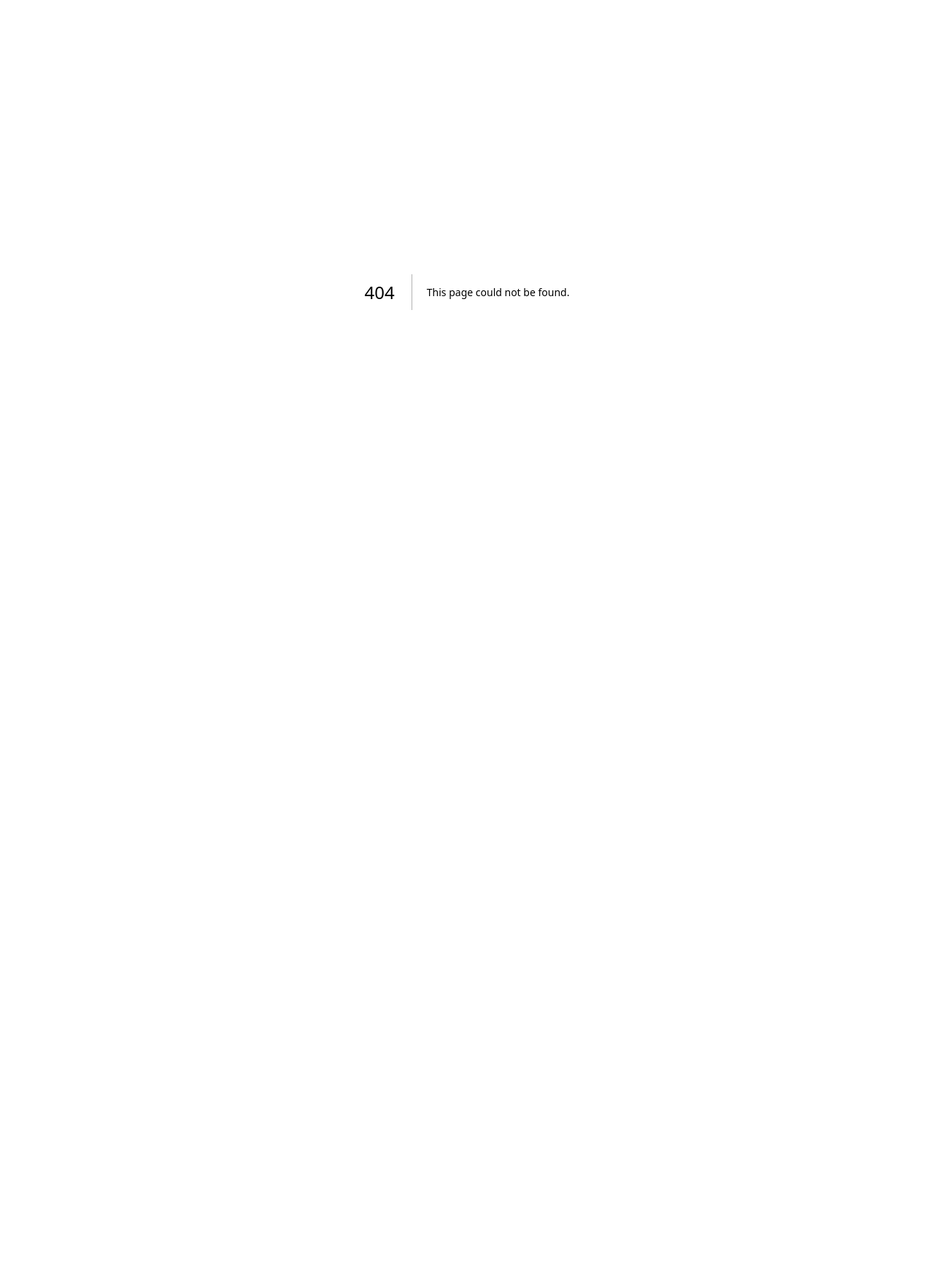
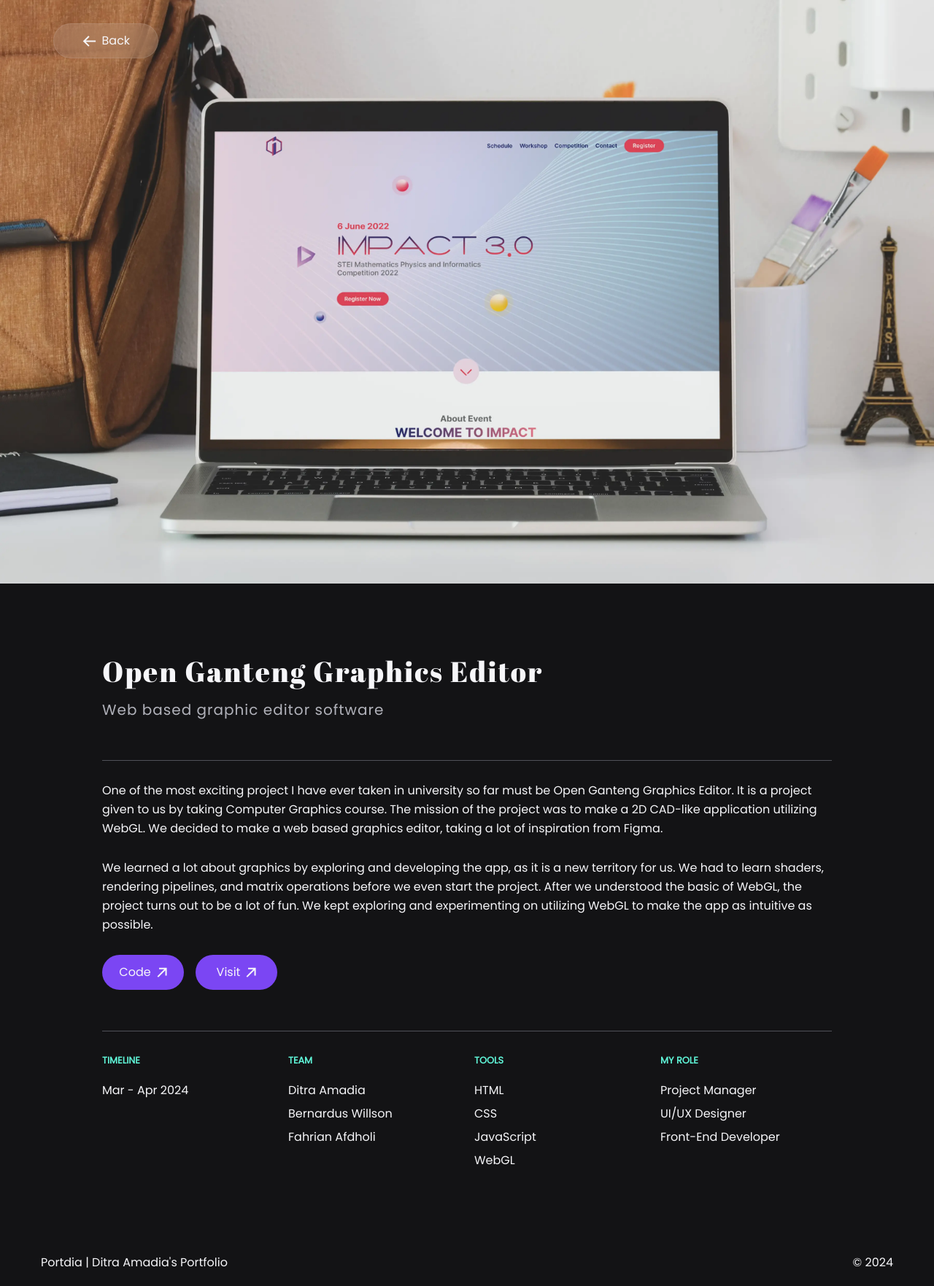
Before and after one commit to ditramadia/portdia, a Next.js app: page /projects/open-ganteng in a window 1280 px wide. Before the commit this address had no page. Shown: the whole page at 73% size. Before the commit the page ends 800 px from the top, so only its background shows below. Built offline with nearby package versions, Linux system fonts and the light colour scheme.

Commit message:
feat: add open ganteng and bondoman project detail page

```diff
--- /dev/null
+++ b/src/app/projects/bondoman/page.tsx
@@ -0,0 +1,161 @@
+'use client';
+
+import NavbarBack from "@/components/organism/NavbarBack";
+import ProjectThumbnail from "@/components/organism/ProjectThumbnail";
+import ProjectTitle from "@/components/organism/ProjectTitle";
+import ProjectContent from "@/components/organism/ProjectContent";
+import ProjectDetails from "@/components/organism/ProjectDetails";
+import ProjectOverview from "@/components/organism/ProjectOverview";
+import ProjectHighlights from "@/components/organism/ProjectHighlights";
+import Footer from "@/components/organism/Footer";
+
+function page() {
+  const projectData = {
+    thumbnail: {
+      projectThumbnail: 'toco-page-thumbnail.webp',
+      projectThumbnailAlt: 'Bondoman thumbnail'
+    },
+    heading: {
+      title: 'BondoMan Wallet App',
+      subtitle: 'Wallet mobile app that helps users track their income and expenses'
+    },
+    content: [
+      'While taking Platform-Based Application Development course, we learned to make an android app using kotlin. The project was to make a wallet app that tracks user income and expenses. It can also scan payment bills using a dummy OCR and generate transactions automatically. We also provided statistics view for the user to view their transactions overview.',
+      'I worked on the design using Figma to create a modern and minimalistic design. I also worked on front-end development, mainly on layouts, implementing the design into a mobile app.'
+    ],
+    code: 'https://github.com/ditramadia/bondoman-app',
+    site: '',
+    details: {
+      timeline: 'Mar - Apr 2024',
+      team: [
+        'Ditra Amadia',
+        'Bernardus Willson',
+        'Fahrian Afdholi',
+        'Surya Azror'
+      ],
+      tools: [
+        'Jira',
+        'Figma',
+        'Kotlin',
+      ],
+      roles: [
+        'UI/UX Designer',
+        'Front-End Mobile Developer',
+      ]
+    },
+    overview: {
+      title: 'Overview',
+      subtitle: '...',
+      image: {
+        url: 'toco-overview.webp',
+        alt: 'BondoMan overview'
+      }
+    },
+    highlights: [
+      {
+        title: 'Track your income and expenses',
+        subtitle: '...',
+        images: [
+          {
+            url: 'toco-section1-1.webp',
+            alt: 'Bondoman home page'
+          },
+          {
+            url: 'toco-section1-2.webp',
+            alt: 'Bondoman create new transaction'
+          },
+        ]
+      },
+      {
+        title: 'Scan you payment bills',
+        subtitle: '...',
+        images: [
+          {
+            url: 'toco-section2-1.webp',
+            alt: 'Bondoman scan payment bills'
+          },
+          {
+            url: 'toco-section2-2.webp',
+            alt: 'Bondoman scan result'
+          },
+        ]
+      },
+      {
+        title: 'See the statistic of your transactions',
+        subtitle: '...',
+        images: [
+          {
+            url: 'toco-section3-1.webp',
+            alt: 'Bondoman statistic page'
+          },
+        ]
+      },
+    ]
+  }
+
+  return (
+    <>
+      <div className="hidden md:block">
+        <NavbarBack url="/" />
+      </div>
+
+      <main>
+
+        <ProjectThumbnail
+          image={projectData.thumbnail.projectThumbnail}
+          alt={projectData.thumbnail.projectThumbnailAlt}
+        />
+
+        <div className="max-w-[1000px] w-11/12 mb-80 mx-auto">
+
+          <ProjectTitle
+            title={projectData.heading.title}
+            subtitle={projectData.heading.subtitle}
+          />
+
+          <div className="w-full h-[1px] bg-outline mb-7" />
+
+          <ProjectContent
+            content={projectData.content}
+            code={projectData.code}
+          />
+
+          <div className="w-full h-[1px] bg-outline mb-7" />
+
+          <ProjectDetails
+            timeline={projectData.details.timeline}
+            team={projectData.details.team}
+            tools={projectData.details.tools}
+            roles={projectData.details.roles}
+          />
+
+        </div>
+
+        <div className="w-full h-fit flex flex-col items-center">
+
+          <ProjectOverview
+            title={projectData.overview.title}
+            subtitle={projectData.overview.subtitle}
+            image={projectData.overview.image}
+          />
+
+          {
+            projectData.highlights.map((highlight) => (
+              <ProjectHighlights
+                title={highlight.title}
+                subtitle={highlight.subtitle}
+                images={highlight.images}
+              />
+            ))
+          }
+
+        </div>
+
+      </main>
+
+      <Footer />
+    </>
+  );
+};
+
+export default page;
--- /dev/null
+++ b/src/app/projects/open-ganteng/page.tsx
@@ -0,0 +1,93 @@
+'use client';
+
+import NavbarBack from "@/components/organism/NavbarBack";
+import ProjectThumbnail from "@/components/organism/ProjectThumbnail";
+import ProjectTitle from "@/components/organism/ProjectTitle";
+import ProjectContent from "@/components/organism/ProjectContent";
+import ProjectDetails from "@/components/organism/ProjectDetails";
+import Footer from "@/components/organism/Footer";
+
+function page() {
+  const projectData = {
+    thumbnail: {
+      projectThumbnail: 'impact-page-thumbnail.webp',
+      projectThumbnailAlt: 'Open Ganteng thumbnail'
+    },
+    heading: {
+      title: 'Open Ganteng Graphics Editor',
+      subtitle: 'Web based graphic editor software'
+    },
+    content: [
+      'One of the most exciting project I have ever taken in university so far must be Open Ganteng Graphics Editor. It is a project given to us by taking Computer Graphics course. The mission of the project was to make a 2D CAD-like application utilizing WebGL. We decided to make a web based graphics editor, taking a lot of inspiration from Figma.',
+      'We learned a lot about graphics by exploring and developing the app, as it is a new territory for us. We had to learn shaders, rendering pipelines, and matrix operations before we even start the project. After we understood the basic of WebGL, the project turns out to be a lot of fun. We kept exploring and experimenting on utilizing WebGL to make the app as intuitive as possible.',
+    ],
+    code: 'https://github.com/ditramadia/opengntg-graphic-editor',
+    site: 'https://opengntg-graphic-editor.vercel.app',
+    details: {
+      timeline: 'Mar - Apr 2024',
+      team: [
+        'Ditra Amadia',
+        'Bernardus Willson',
+        'Fahrian Afdholi',
+      ],
+      tools: [
+        'HTML',
+        'CSS',
+        'JavaScript',
+        'WebGL',
+      ],
+      roles: [
+        'Project Manager',
+        'UI/UX Designer',
+        'Front-End Developer',
+      ]
+    },
+  }
+
+  return (
+    <>
+      <div className="hidden md:block">
+        <NavbarBack url="/" />
+      </div>
+
+      <main>
+
+        <ProjectThumbnail
+          image={projectData.thumbnail.projectThumbnail}
+          alt={projectData.thumbnail.projectThumbnailAlt}
+        />
+
+        <div className="max-w-[1000px] w-11/12 mb-24 mx-auto">
+
+          <ProjectTitle
+            title={projectData.heading.title}
+            subtitle={projectData.heading.subtitle}
+          />
+
+          <div className="w-full h-[1px] bg-outline mb-7" />
+
+          <ProjectContent
+            content={projectData.content}
+            code={projectData.code}
+            site={projectData.site}
+          />
+
+          <div className="w-full h-[1px] bg-outline mb-7" />
+
+          <ProjectDetails
+            timeline={projectData.details.timeline}
+            team={projectData.details.team}
+            tools={projectData.details.tools}
+            roles={projectData.details.roles}
+          />
+
+        </div>
+
+      </main>
+
+      <Footer />
+    </>
+  );
+};
+
+export default page;
```
